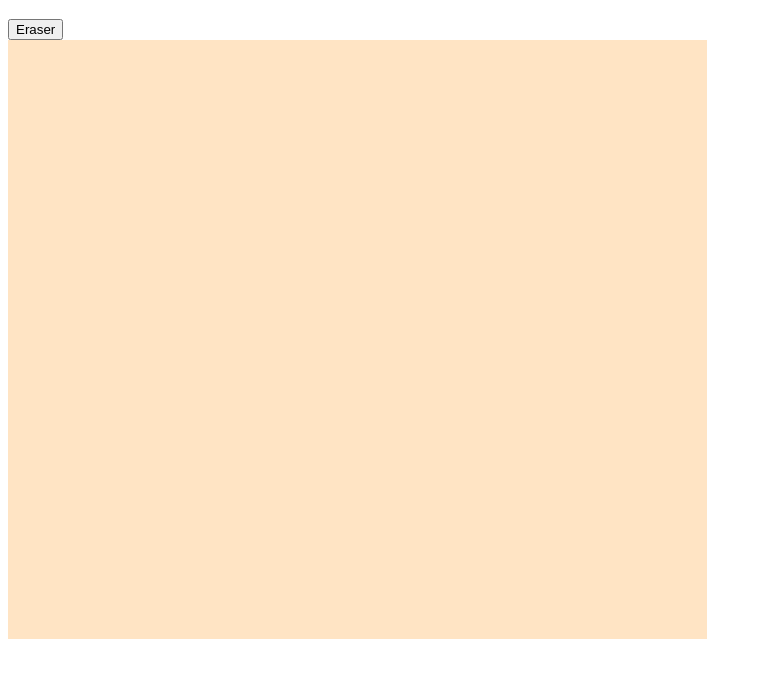
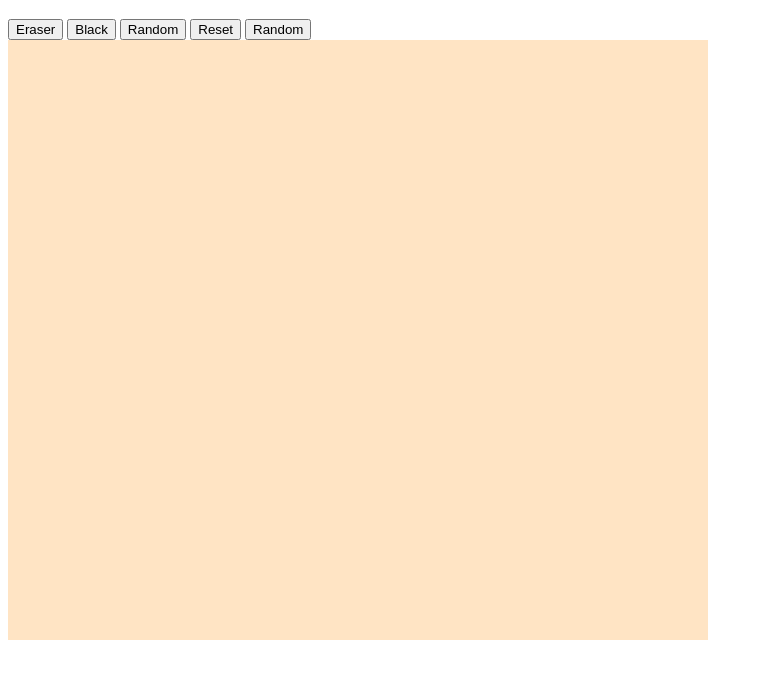
Before and after one commit to Chiemezuo/etch-a-sketch, a plain HTML site: page index.html in a window 1280 px wide. Shown: the part 61-740 px from the top of the page, without its empty margins (0-763 px from the left). Drawn offline with Linux system fonts and the light colour scheme.

Commit message:
Add a reset button

```diff
--- a/index.html
+++ b/index.html
@@ -11,6 +11,10 @@
 <body>
   <h1>Etch a Sketch</h1>
   <button class="eraser">Eraser</button>
+  <button class="black">Black</button>
+  <button class="rainbow">Random</button>
+  <button class="reset">Reset</button>
+  <button class="rainbow">Random</button>
   <div class="container">
 
   </div>
--- a/index.js
+++ b/index.js
@@ -1,5 +1,9 @@
+let num = 25
+
 const container = document.querySelector('.container')
 const eraseButton = document.querySelector('.eraser')
+const backToBlack = document.querySelector('.black')
+const reset = document.querySelector('.reset')
 
 //create a function for making a square div
 function divMaker(num) {
@@ -18,8 +22,18 @@ function divMaker(num) {
       })
     })
 
+    backToBlack.addEventListener('click', function(e) {
+      square.addEventListener('mouseenter', function(e) {
+        e.target.style.backgroundColor = "black"
+      })
+    })
+
+    reset.addEventListener('click', function(e) {
+      square.style.backgroundColor = "bisque"
+    })
+
     container.appendChild(square)
   }
 }
 
-divMaker(8100)
+divMaker(num)
```
